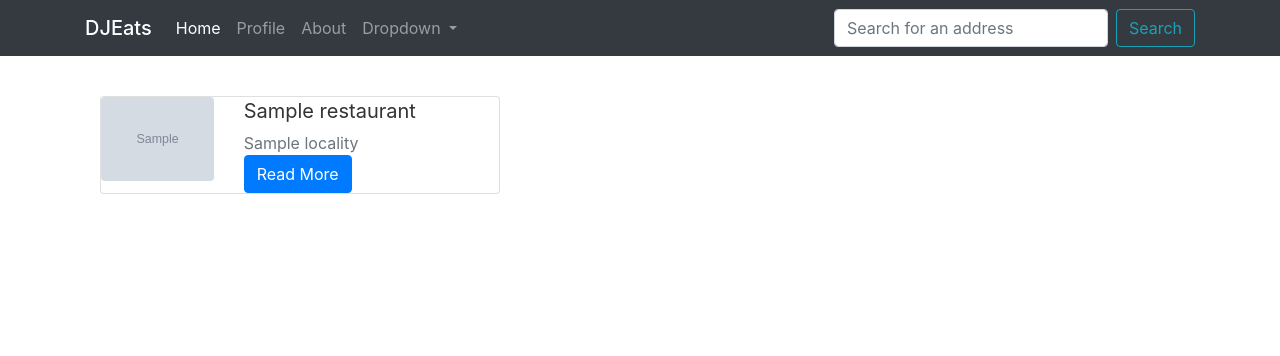
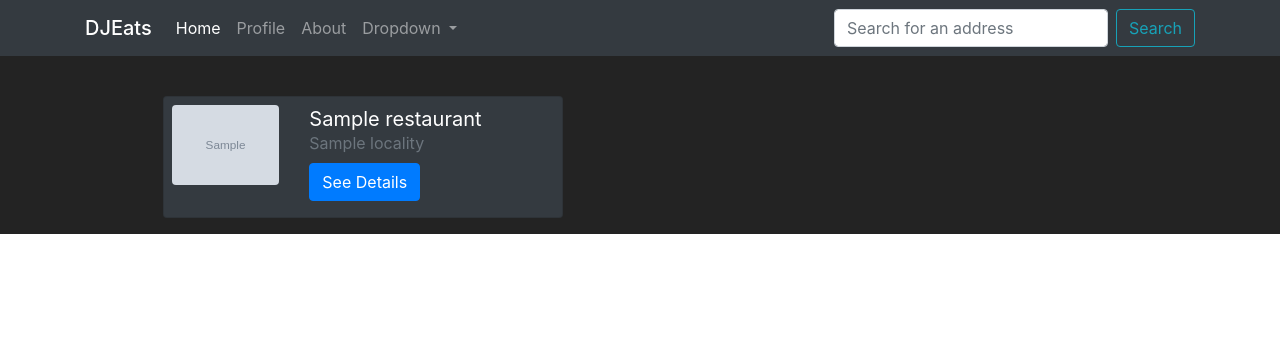
Before and after one commit to adnanhakim/Djomato, a Django app: page / in a window 1280 px wide. Shown: the top 356 px of the page. Run offline with Django 3.2, Linux system fonts and the light colour scheme; tables that the repository leaves empty hold one stand-in row (values such as "Sample post"); grey boxes marked "Sample" are stand-in pictures; a database or web service that is not in the repository returns one stand-in record (values such as "Sample title"); data that the repository does not hold is empty; some libraries are stand-ins or nearby versions.

Commit message:
Card design (2)

```diff
--- a/Djomato/DJEats/templates/DJEats/base.html
+++ b/Djomato/DJEats/templates/DJEats/base.html
@@ -93,6 +93,14 @@
         integrity="sha384-JZR6Spejh4U02d8jOt6vLEHfe/JQGiRRSQQxSfFWpi1MquVdAyjUar5+76PVCmYl"
         crossorigin="anonymous"></script>
 
+<style>
+    body
+    {
+        background-color: #232323 !important;
+    }
+
+</style>
+
 </body>
 
 </html>
--- a/Djomato/DJEats/templates/DJEats/home.html
+++ b/Djomato/DJEats/templates/DJEats/home.html
@@ -1,19 +1,19 @@
 {% extends "DJEats/base.html" %}
 {% block content %}
-<div class="row">
+<div class="row mx-5">
     {% for restaurant in restaurants %}
     <div class="col">
         <div class="container py-3">
-            <div class="card" style="width: 25rem;">
+            <div class="card p-2 bg-dark text-white" style="width: 25rem;">
                 <div class="row ">
                     <div class="col-md-4">
                         <img src={{restaurant.image}} class="rounded">
                     </div>
                     <div class="col">
                         <div class="card-block">
-                            <h4 class="card-title">{{ restaurant.name }}</h4>
-                            <p class="card-subtitle text-muted">{{ restaurant.locality  }}</p>
-                            <a href="#" class="btn btn-primary">Read More</a>
+                            <h4 class="card-title mb-1 text-white">{{ restaurant.name }}</h4>
+                            <p class="card-subtitle text-muted">{{ restaurant.locality }}</p>
+                            <a href="#" class="btn btn-primary my-2">See Details</a>
                         </div>
                     </div>
                 </div>
@@ -23,6 +23,3 @@
     {% endfor %}
 </div>
 {% endblock content %}
-
-<style>
-</style>
```
